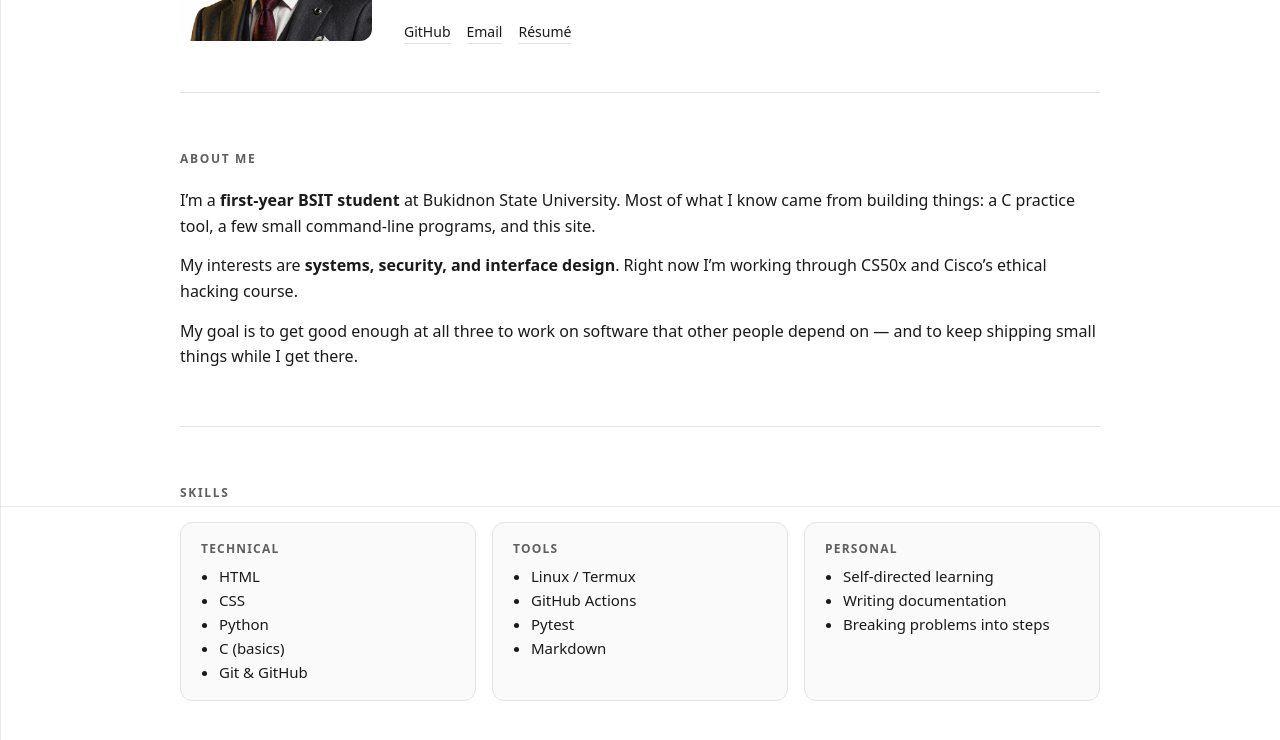
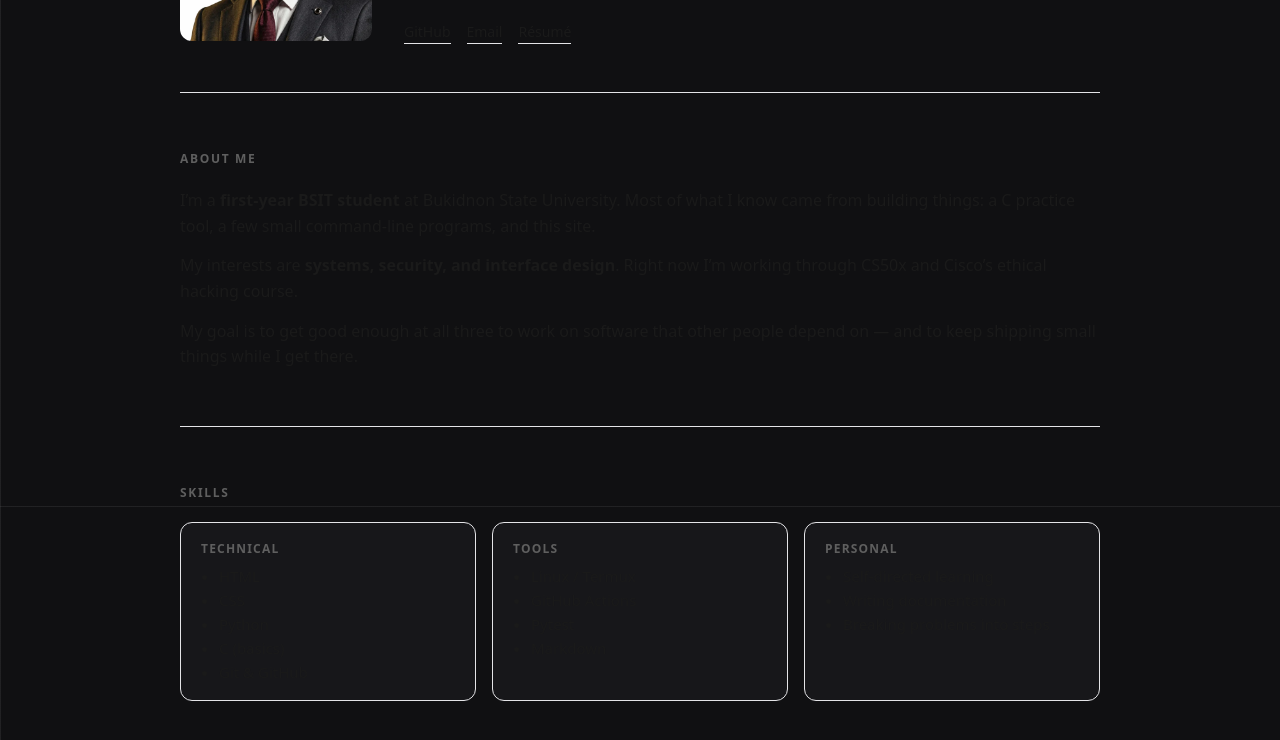
Before and after one commit to DeltaRhoSygnis/web_portfolio, a plain HTML site: page index.html in a window 1280 px wide. Shown: the part 294-1034 px from the top of the page. Drawn offline with Linux system fonts and the light colour scheme.

Commit message:
removing white background

```diff
--- a/style.css
+++ b/style.css
@@ -1,8 +1,8 @@
 /* 01. CSS VARIABLES*/
 
 :root {
-  --bg: #ffffff;
-  --card: #fafafa;
+  --bg: #101012;
+  --card: #17171a;
 
   --text: #1a1a1a;
   --muted: #5f5f5f;
```
